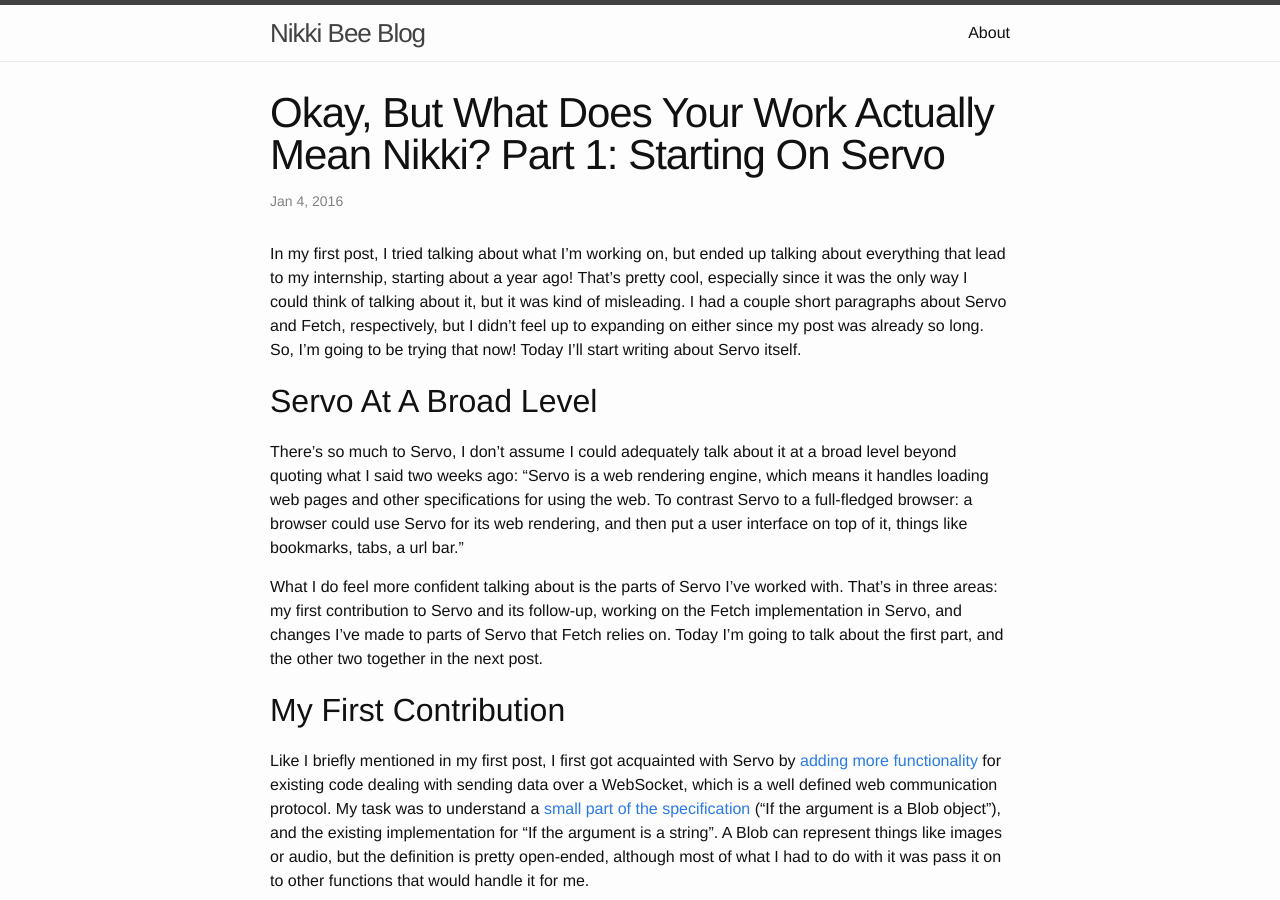
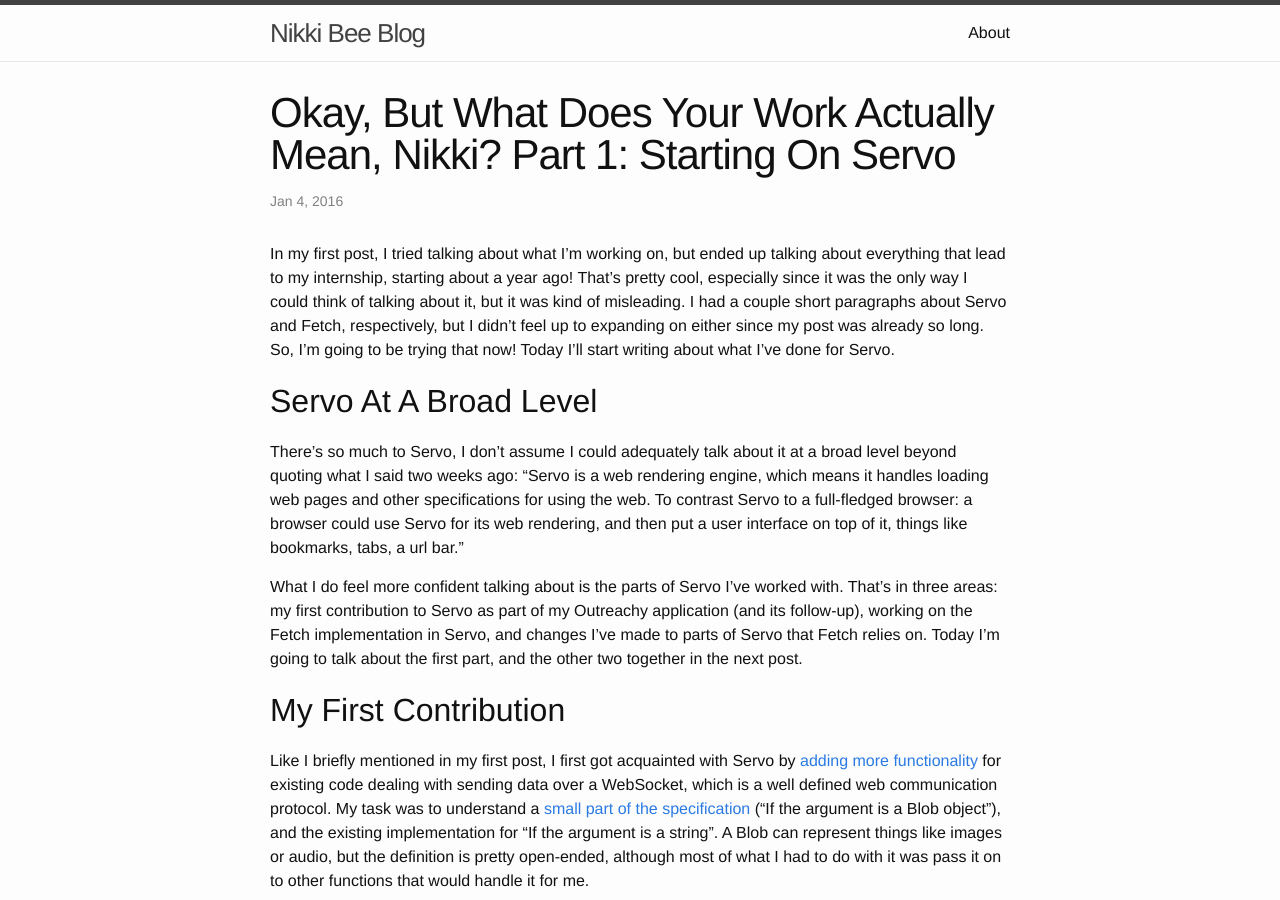
Before and after one commit to nikkisquared/nikkisquared.github.io, a Jekyll site: the page built from _posts/2016-01-03-what-does-your-work-mean-part-1.md, in a window 1280 px wide and 900 px high. Built offline with Jekyll 4.4.1, drawn with Linux system fonts in a browser that asks for light colours.

Commit message:
slight re-wording to make clear that my first contribution was the one I applied to Outreachy with

```diff
--- a/_posts/2016-01-03-what-does-your-work-mean-part-1.md
+++ b/_posts/2016-01-03-what-does-your-work-mean-part-1.md
@@ -1,16 +1,16 @@
 ---
 layout: post
-title: "Okay, But What Does Your Work Actually Mean Nikki? Part 1: Starting On Servo"
+title: "Okay, But What Does Your Work Actually Mean, Nikki? Part 1: Starting On Servo"
 date: 2016-01-03T18:24:31-07:00
 ---
 
-In my first post, I tried talking about what I'm working on, but ended up talking about everything that lead to my internship, starting about a year ago! That's pretty cool, especially since it was the only way I could think of talking about it, but it was kind of misleading. I had a couple short paragraphs about Servo and Fetch, respectively, but I didn't feel up to expanding on either since my post was already so long. So, I'm going to be trying that now! Today I'll start writing about Servo itself.
+In my first post, I tried talking about what I'm working on, but ended up talking about everything that lead to my internship, starting about a year ago! That's pretty cool, especially since it was the only way I could think of talking about it, but it was kind of misleading. I had a couple short paragraphs about Servo and Fetch, respectively, but I didn't feel up to expanding on either since my post was already so long. So, I'm going to be trying that now! Today I'll start writing about what I've done for Servo.
 
 ## Servo At A Broad Level ##
 
 There's so much to Servo, I don't assume I could adequately talk about it at a broad level beyond quoting what I said two weeks ago: "Servo is a web rendering engine, which means it handles loading web pages and other specifications for using the web. To contrast Servo to a full-fledged browser: a browser could use Servo for its web rendering, and then put a user interface on top of it, things like bookmarks, tabs, a url bar."
 
-What I do feel more confident talking about is the parts of Servo I've worked with. That's in three areas: my first contribution to Servo and its follow-up, working on the Fetch implementation in Servo, and changes I've made to parts of Servo that Fetch relies on. Today I'm going to talk about the first part, and the other two together in the next post.
+What I do feel more confident talking about is the parts of Servo I've worked with. That's in three areas: my first contribution to Servo as part of my Outreachy application (and its follow-up), working on the Fetch implementation in Servo, and changes I've made to parts of Servo that Fetch relies on. Today I'm going to talk about the first part, and the other two together in the next post.
 
 ## My First Contribution ##
 
```
